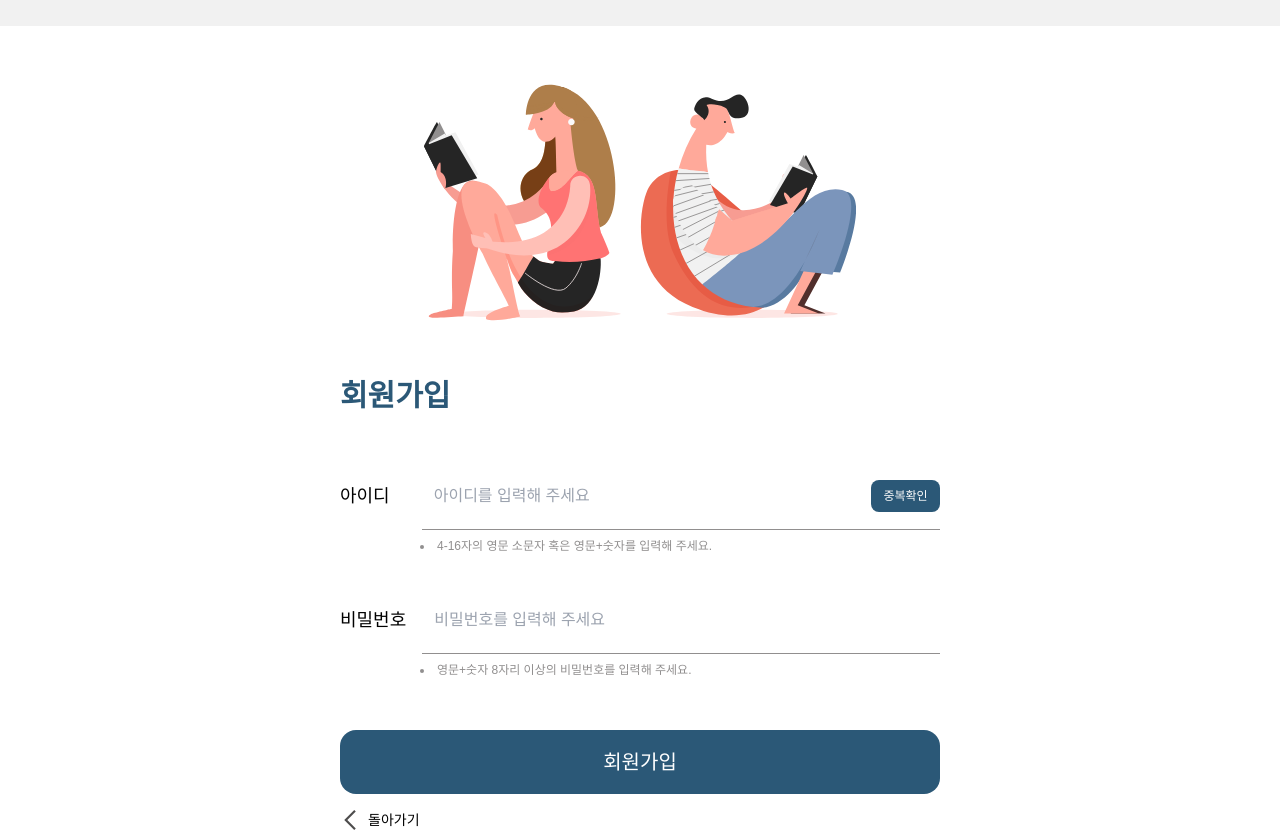
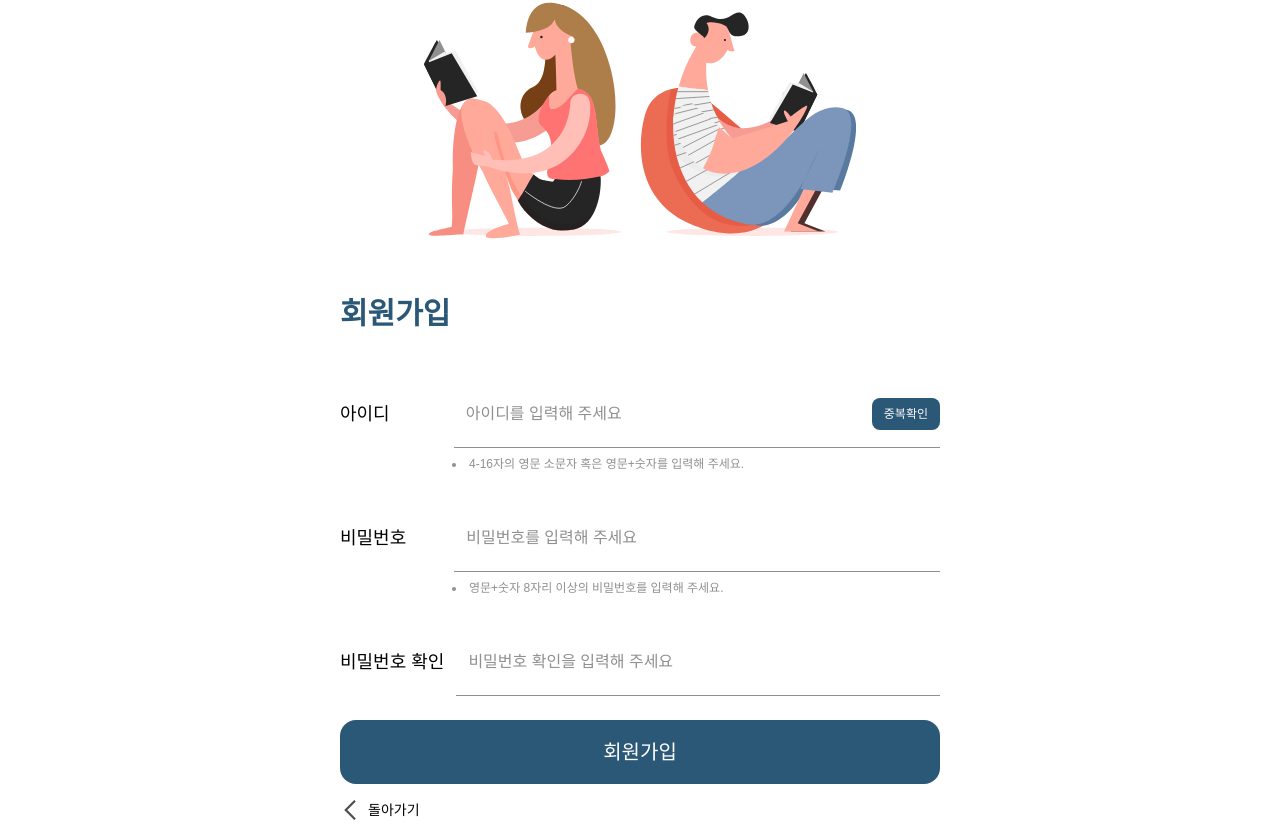
Before and after one commit to team1-booklog/Frontend, a React (Vite) app: page /register in a window 1280 px wide. Shown: the part 438-1276 px from the top of the page. Built offline with nearby package versions, Linux system fonts and the light colour scheme; a web font is replaced by a local one.

Commit message:
[FEAT] - 각 필드별 유효성 검사 로직 추가

```diff
--- a/src/components/auth/AuthForm.tsx
+++ b/src/components/auth/AuthForm.tsx
@@ -8,7 +8,7 @@ export const AuthForm = () => {
   return (
     <form onSubmit={handleSubmit(onSubmit)}>
       {isRegister ? (
-        <RegisterForm register={register} errors={errors} />
+        <RegisterForm />
       ) : (
         <LoginForm register={register} errors={errors} />
       )}
--- a/src/components/auth/AuthHeader.tsx
+++ b/src/components/auth/AuthHeader.tsx
@@ -1,6 +1,6 @@
 export default function AuthHeader() {
   return (
-    <div className="relative w-full h-60 md:h-80 xl:h-[464px] flex items-center justify-center bg-[#F1F1F1] z-0">
+    <div className="relative w-full h-60 md:h-80 xl:h-[382px] flex items-center justify-center bg-[#F1F1F1] z-0">
       <div className="text-center pt-14 md:px-32">
         <div className="flex flex-col items-center mt-6 md:mt-20 gap-6 w-fit font-rockwell font-normal">
           <h1 className="w-fit text-3xl md:text-5xl xl:text-8xl text-[#2B5877]">
--- a/src/components/auth/LoginForm.tsx
+++ b/src/components/auth/LoginForm.tsx
@@ -1,18 +1,29 @@
-import { UseFormRegister, FieldErrors } from 'react-hook-form'
+import { useForm } from 'react-hook-form'
 import LoginInput from './LoginInput'
 import AuthBtn from './AuthBtn'
 import { AuthCredentials } from '../../model/Auth'
 import User from '../../assets/icons/User.svg'
 import Lock from '../../assets/icons/Lock.svg'
 
-interface LoginFormProps {
-  register: UseFormRegister<AuthCredentials>
-  errors: FieldErrors<AuthCredentials>
+export default function LoginForm() {
+  const {
+    register,
+    handleSubmit,
+    formState: { errors },
+  } = useForm<AuthCredentials>()
+
+  const onSubmit = (data: AuthCredentials) => {
+    if (!data.username || !data.password || !data.confirmPassword) {
+      alert('모든 필드를 입력해 주세요.')
+      return
     }
 
-export default function LoginForm({ register, errors }: LoginFormProps) {
+    console.log('로그인 데이터:', data)
+  }
+
   return (
     <div className="flex flex-col md:gap-5">
+      <form onSubmit={handleSubmit(onSubmit)}>
         <div className="flex flex-col gap-2">
           <LoginInput
             icon={User}
@@ -38,6 +49,7 @@ export default function LoginForm({ register, errors }: LoginFormProps) {
           <AuthBtn name="로그인" type="submit" />
           <AuthBtn name="회원가입" type="button" />
         </div>
+      </form>
     </div>
   )
 }
--- a/src/components/auth/RegisterForm.tsx
+++ b/src/components/auth/RegisterForm.tsx
@@ -1,36 +1,63 @@
 import { useNavigate } from 'react-router-dom'
-import { UseFormRegister, FieldErrors } from 'react-hook-form'
 import AuthBtn from './AuthBtn'
-import { AuthCredentials } from '../../model/Auth'
 import { useAuthStore } from '../../stores/UseAuthStore'
+import { yupResolver } from '@hookform/resolvers/yup'
+import { useForm } from 'react-hook-form'
+import { registerSchema } from '../../validation/RegisterSchema'
 import RegisterInput from './RegisterInput'
 import Back from '../../assets/icons/Back.svg'
+import { AuthCredentials } from '../../model/Auth'
 
-interface RegisterFormProps {
-  register: UseFormRegister<AuthCredentials>
-  errors: FieldErrors<AuthCredentials>
-}
-
-export default function RegisterForm({ register, errors }: RegisterFormProps) {
+export default function RegisterForm() {
   const navigate = useNavigate()
   const { duplicatedState } = useAuthStore()
+
+  const {
+    register,
+    handleSubmit,
+    formState: { errors },
+    watch,
+  } = useForm<AuthCredentials>({
+    resolver: yupResolver(registerSchema),
+    mode: 'onChange',
+  })
+
+  const watchedUsername = watch('username')
+  const watchedPassword = watch('password')
+  const watchedConfirmPassword = watch('confirmPassword')
 
   const gotoLogin = () => {
     return navigate('/login')
   }
 
+  const onSubmit = (data: AuthCredentials) => {
+    if (!data.username || !data.password || !data.confirmPassword) {
+      alert('모든 필드를 입력해 주세요.')
+      return
+    }
+
+    console.log('회원가입 데이터:', data)
+  }
+
   return (
     <div className="flex flex-col md:gap-5">
+      <form onSubmit={handleSubmit(onSubmit)}>
         <div className="flex flex-col gap-2">
           <RegisterInput
             placeholder="아이디를 입력해 주세요"
             register={register}
-          name="아이디"
+            name="username"
           />
-        <li className="ml-20 text-xs text-[#918f8f]">
+          <li
+            className={`ml-28 text-xs ${
+              !errors.username && watchedUsername
+                ? 'text-[#2b5877]'
+                : 'text-[#918f8f]'
+            }`}
+          >
             4-16자의 영문 소문자 혹은 영문+숫자를 입력해 주세요.
           </li>
-        <div className="ml-20 h-4">
+          <div className="ml-28 h-4">
             {duplicatedState && (
               <li className="text-xs text-[#ec6b53]">
                 이미 존재하는 아이디입니다.
@@ -40,21 +67,33 @@ export default function RegisterForm({ register, errors }: RegisterFormProps) {
           <RegisterInput
             placeholder="비밀번호를 입력해 주세요"
             register={register}
-          name="비밀번호"
+            name="password"
           />
-        <li className="ml-20 text-xs text-[#918f8f]">
+          <li
+            className={`ml-28 text-xs ${
+              !errors.password && watchedPassword
+                ? 'text-[#2b5877]'
+                : 'text-[#918f8f]'
+            }`}
+          >
             영문+숫자 8자리 이상의 비밀번호를 입력해 주세요.
           </li>
-        <div className="h-6">
-          {(errors.username || errors.password) && (
-            <p className="text-xs text-[#ec6b53]">
-              아이디 또는 비밀번호를 다시 확인하세요
-            </p>
+          <div className="ml-28 h-4"></div>
+          <RegisterInput
+            placeholder="비밀번호 확인을 입력해 주세요"
+            register={register}
+            name="confirmPassword"
+          />
+          <div className="ml-28 h-4">
+            {watchedPassword !== watchedConfirmPassword && (
+              <li className="text-xs text-[#ec6b53]">
+                비밀번호가 일치하지 않습니다.
+              </li>
             )}
           </div>
         </div>
         <div className="flex flex-col gap-4">
-        <AuthBtn name="회원가입" type="submit" />
+          <AuthBtn type="submit" name="회원가입" />
           <button
             type="button"
             onClick={gotoLogin}
@@ -64,6 +103,7 @@ export default function RegisterForm({ register, errors }: RegisterFormProps) {
             <p className="text-sm text-nowrap">돌아가기</p>
           </button>
         </div>
+      </form>
     </div>
   )
 }
--- a/src/components/auth/RegisterInput.tsx
+++ b/src/components/auth/RegisterInput.tsx
@@ -17,20 +17,38 @@ export default function RegisterInput({
   const handleCheckClick = () => {
     const inputElement = document.getElementsByName(name)[0] as HTMLInputElement
     const username = inputElement.value
+    if (!username) {
+      alert('아이디를 입력하세요.')
+      return
+    }
     handleDuplicateCheck(username)
   }
 
   return (
-    <div className={`flex flex-row ${name === '아이디' ? 'gap-8' : 'gap-4'}`}>
-      <p className="py-5 text-lg text-nowrap">{name}</p>
+    <div
+      className={`flex flex-row ${
+        name === 'username'
+          ? 'gap-16'
+          : name === 'confirmPassword'
+            ? 'gap-3'
+            : 'gap-12'
+      }`}
+    >
+      <p className="py-5 text-lg text-nowrap">
+        {name === 'username'
+          ? '아이디'
+          : name === 'confirmPassword'
+            ? '비밀번호 확인'
+            : '비밀번호'}
+      </p>
       <div className="flex flex-row items-center border-b-[1px] border-b-[#918f8f] w-full">
         <input
-          type="text"
+          type={`${name === 'username' ? 'text' : 'password'}`}
           placeholder={placeholder}
-          className="w-full px-3 focus:outline-none"
+          className="w-full px-3 placeholder-[#918f8f] focus:outline-none"
           {...register(name)}
         />
-        {name === '아이디' && (
+        {name === 'username' && (
           <button
             type="button"
             className="w-20 h-8 items-center bg-[#2B5877] hover:bg-opacity-70 rounded-lg text-xs text-[#fafafa] text-nowrap"
@@ -39,7 +57,7 @@ export default function RegisterInput({
             중복확인
           </button>
         )}
-        {name === '비밀번호' && <div className="invisible w-20 h-8"></div>}
+        {name === 'password' && <div className="invisible w-20 h-8"></div>}
       </div>
     </div>
   )
--- a/src/model/Auth.tsx
+++ b/src/model/Auth.tsx
@@ -1,4 +1,5 @@
 export interface AuthCredentials {
   username: string
   password: string
+  confirmPassword: string
 }
--- a/src/pages/Login.tsx
+++ b/src/pages/Login.tsx
@@ -1,6 +1,7 @@
 import AuthHeader from '../components/auth/AuthHeader'
 import AuthImg from '../assets/images/AuthImg.svg'
-import { AuthForm } from '../components/auth/AuthForm'
+//import { AuthForm } from '../components/auth/AuthForm'
+import LoginForm from '../components/auth/LoginForm'
 
 export default function Login() {
   return (
@@ -16,7 +17,7 @@ export default function Login() {
           <div className="w-72 md:w-[600px] h-32 md:h-full">
             <div className="flex flex-col gap-7 md:gap-12">
               <p className="font-semibold text-3xl text-[#2B5877]">로그인</p>
-              <AuthForm />
+              <LoginForm />
             </div>
           </div>
         </div>
--- a/src/pages/Register.tsx
+++ b/src/pages/Register.tsx
@@ -1,12 +1,13 @@
 import AuthHeader from '../components/auth/AuthHeader'
 import AuthImg from '../assets/images/AuthImg.svg'
-import { AuthForm } from '../components/auth/AuthForm'
+//import { AuthForm } from '../components/auth/AuthForm'
+import RegisterForm from '../components/auth/RegisterForm'
 
 export default function Register() {
   return (
     <div className="h-dvh">
       <AuthHeader />
-      <div className="pt-12 2xl:pt-32 py-2">
+      <div className="pt-12 2xl:pt-24 py-2">
         <div className="relative flex flex-col 2xl:flex-row gap-12 2xl:gap-36 items-center justify-center">
           <img
             src={AuthImg}
@@ -16,7 +17,7 @@ export default function Register() {
           <div className="w-72 md:w-[600px] h-32 md:h-full">
             <div className="flex flex-col gap-7 md:gap-12">
               <p className="font-semibold text-3xl text-[#2B5877]">회원가입</p>
-              <AuthForm />
+              <RegisterForm />
             </div>
           </div>
         </div>
--- a/src/services/AuthService.ts
+++ b/src/services/AuthService.ts
@@ -16,6 +16,6 @@ export const checkDuplicateId = async (username: string) => {
   // 추후 중복검사 로직 추가 예정
   console.log('중복검사 중인 아이디:', username)
   // 임시 아이디
-  const isExists = username === 'existingUser'
+  const isExists = username === 'user1'
   return isExists
 }
--- /dev/null
+++ b/src/validation/RegisterSchema.ts
@@ -0,0 +1,23 @@
+import * as yup from 'yup'
+
+export const registerSchema = yup.object().shape({
+  username: yup
+    .string()
+    .matches(
+      /^[a-z0-9]{4,16}$/,
+      '4-16자의 영문 소문자 또는 영문+숫자로 입력해 주세요.'
+    )
+    .required('아이디는 필수입니다.'),
+  password: yup
+    .string()
+    .min(8, '비밀번호는 최소 8자 이상이어야 합니다.')
+    .matches(
+      /^(?=.*[A-Za-z])(?=.*\d)[A-Za-z\d]+$/,
+      '영문+숫자로 입력해 주세요.'
+    )
+    .required('비밀번호는 필수입니다.'),
+  confirmPassword: yup
+    .string()
+    .oneOf([yup.ref('password')], '비밀번호가 일치하지 않습니다.') // 비밀번호와 일치하는지 확인
+    .required('비밀번호 재확인이 필요합니다.'),
+})
```
Lines whose indentation alone changed are shown as unchanged.
